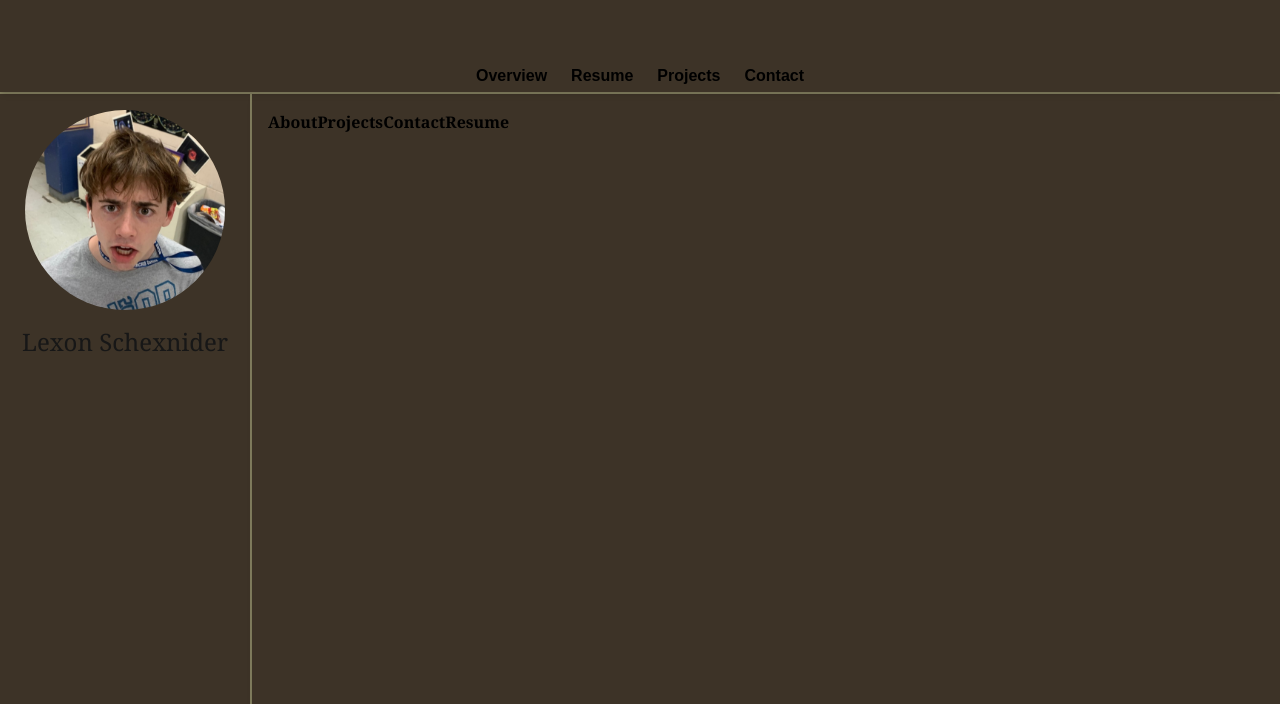
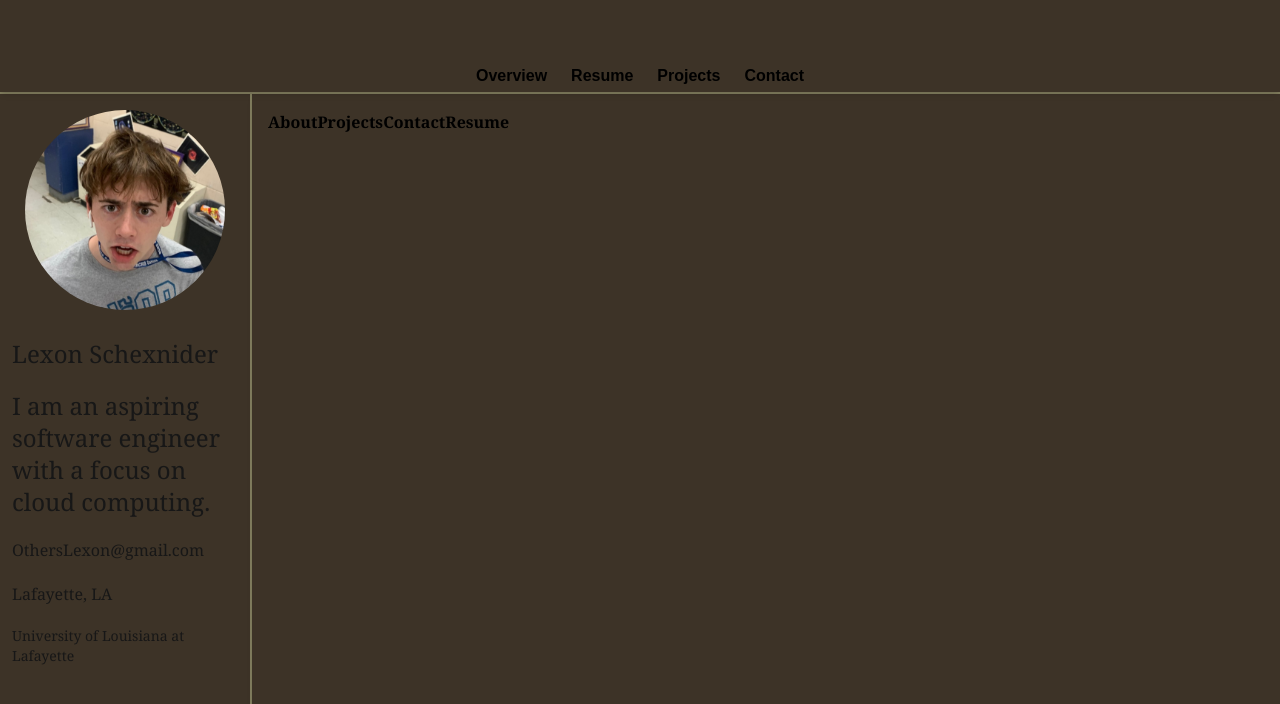
Before and after one commit to justLexon/ResumeWebsite, a Next.js app in the folder frontend/resumewebsite/: page / in a window 1280 px wide. Shown: the top 704 px of the page. Built offline with nearby package versions, Linux system fonts and the light colour scheme.

Commit message:
Added Profile Quick Info, Updated ReadMe

```diff
--- a/frontend/resumewebsite/src/sections/profilesidebar/sidebarInfo.tsx
+++ b/frontend/resumewebsite/src/sections/profilesidebar/sidebarInfo.tsx
@@ -6,8 +6,18 @@ export default function SidebarInfo() {
       {/* Profile Image */}
         <SidebarImg />
 
-      {/* Name */}
-        <h1 className="flex justify-center text-xl sm:text-1xl md:text-2xl lg:text-2xl">Lexon Schexnider</h1>
+      {/* Quick Info */}
+      <div className="flex flex-col justify-center m-3 gap-5 text-xl sm:text-xl md:text-2xl lg:text-2xl">
+        <h1>Lexon Schexnider</h1>
+        <p>I am an aspiring software engineer with a focus on cloud computing.</p>
+
+        <p className="text-base">OthersLexon@gmail.com</p>
+        <p className="text-base">Lafayette, LA</p>
+
+        <p className="text-sm">University of Louisiana at Lafayette</p>
+
+
+      </div>
 
     </div>
   );
```
Also changed, not shown: 1 other file (tests, documents, lock files or other folders).
